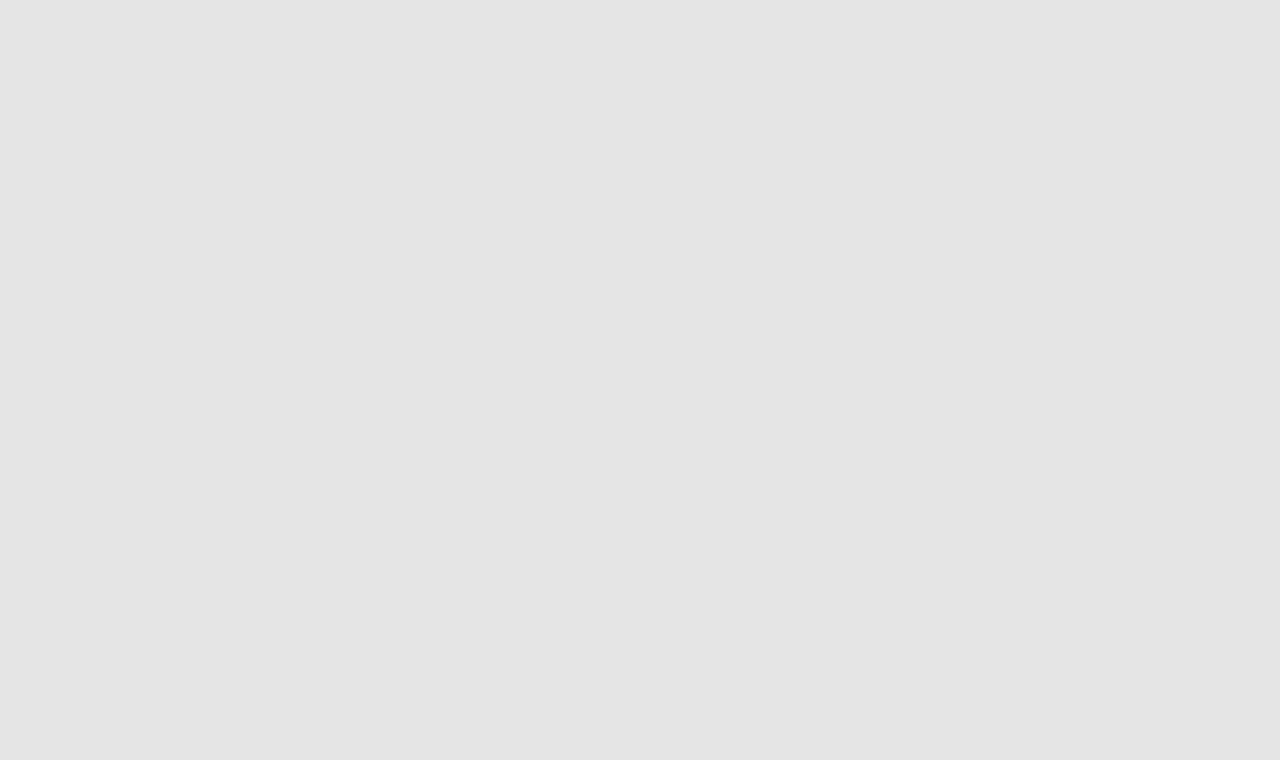
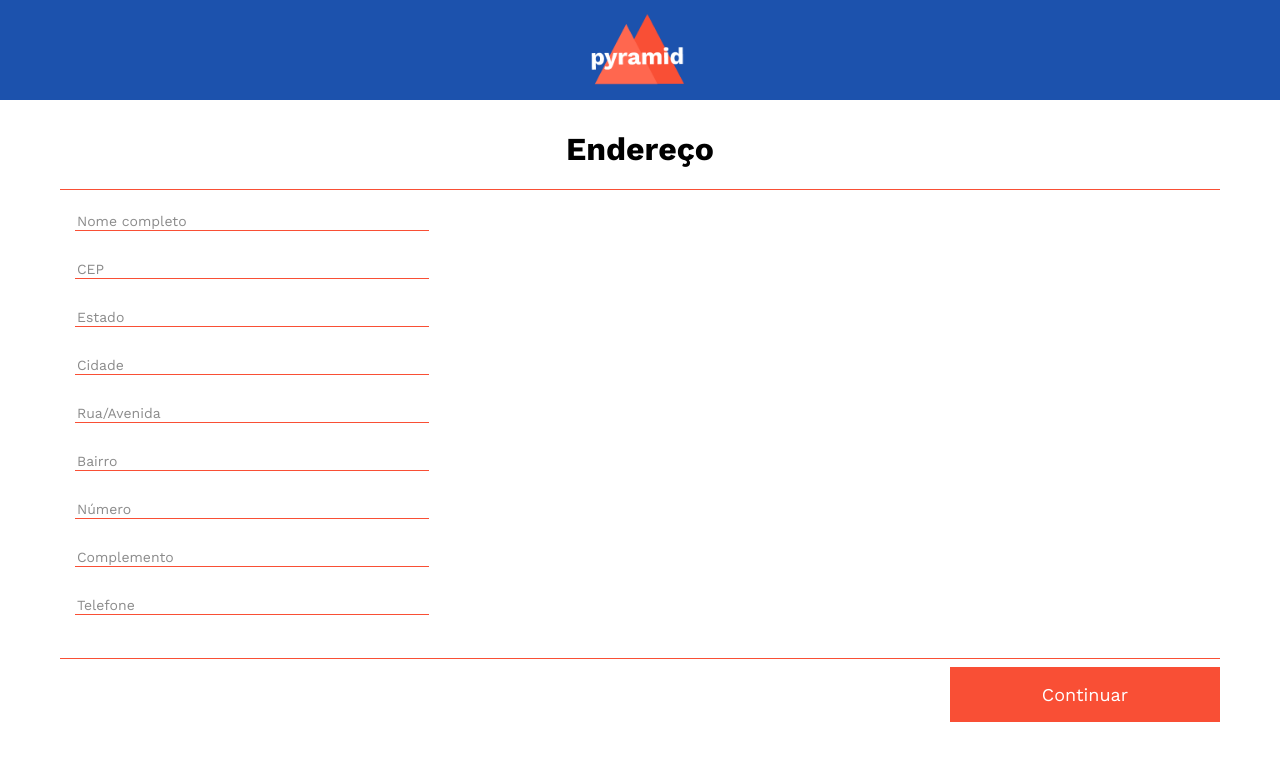
Before and after one commit to vinicalmeida38/pyramid-marketplace, a React (Create React App) app: page /address in a window 1280 px wide. Shown: the top 760 px of the page. Built offline with nearby package versions, Linux system fonts and the light colour scheme.

Commit message:
Address page

```diff
--- a/src/App.css
+++ b/src/App.css
@@ -3,7 +3,6 @@ html {
 }
 
 body {
-  background-color: #e5e5e5;
   margin: 0;
   padding: 0;
 }
@@ -16,6 +15,10 @@ a {
 hr {
   border: 0;
   border-top: 1px solid #f94f35;
+}
+
+input {
+  font-family: inherit;
 }
 
 .button-pyramid {
@@ -34,5 +37,32 @@ hr {
 }
 
 .title-pyramid {
+  margin-top: 0;
   text-align: center;
 }
+
+.input-pyramid {
+  border: none;
+  border-bottom: 1px solid #f94f35;
+  width: 350px;
+  outline: none;
+}
+
+.input-pyramid::-webkit-input-placeholder {
+  font-family: "Work Sans", sans-serif;
+  color: #8b8b8b;
+  font-size: 14px;
+}
+
+.step-button {
+  margin: 20px 0;
+  text-align: right;
+}
+
+.content-container {
+  background-color: #fff;
+  width: auto;
+  height: auto;
+  margin: 30px 50px 100px;
+  padding: 10px;
+}
--- a/src/components/Header/Header.css
+++ b/src/components/Header/Header.css
@@ -58,3 +58,8 @@
   text-align: center;
   justify-content: center;
 }
+
+.header-pyramid__logo {
+  padding-bottom: 15px;
+  width: 100px;
+}
--- /dev/null
+++ b/src/components/Header/SimpleHeader.tsx
@@ -0,0 +1,25 @@
+import React from "react";
+import "./Header.css";
+
+import Logo from "../../assets/images/pyramid_logo.png";
+import { Link } from "react-router-dom";
+
+const SimpleHeader = () => {
+  return (
+    <header>
+      <div className="header-pyramid">
+        <div>
+          <Link to="/">
+            <img
+              className="header-pyramid__logo"
+              src={Logo}
+              alt="Pyramid Marketplace logo"
+            />
+          </Link>
+        </div>
+      </div>
+    </header>
+  );
+};
+
+export default SimpleHeader;
--- /dev/null
+++ b/src/pages/Address/Address.css
@@ -0,0 +1,13 @@
+.input-pyramid {
+  margin: 15px;
+}
+
+.address-form {
+  display: flex;
+  flex-direction: column;
+}
+
+.content-container {
+  margin-top: 20px;
+  margin-bottom: 0;
+}
--- /dev/null
+++ b/src/pages/Address/Address.tsx
@@ -0,0 +1,92 @@
+import React from "react";
+import "./Address.css";
+
+import SimpleHeader from "../../components/Header/SimpleHeader";
+
+const Address = () => {
+  return (
+    <>
+      <SimpleHeader />
+      <div className="content-container">
+        <div>
+          <h1 className="title-pyramid">Endereço</h1>
+        </div>
+        <hr />
+        <form className="address-form">
+          <input
+            className="input-pyramid"
+            type="text"
+            name="name"
+            id="name"
+            placeholder="Nome completo"
+          />
+          <input
+            className="input-pyramid"
+            type="text"
+            name="cep"
+            id="cep"
+            placeholder="CEP"
+          />
+          <input
+            className="input-pyramid"
+            type="text"
+            name="state"
+            id="state"
+            placeholder="Estado"
+          />
+          <input
+            className="input-pyramid"
+            type="text"
+            name="city"
+            id="city"
+            placeholder="Cidade"
+          />
+          <input
+            className="input-pyramid"
+            type="text"
+            name="street"
+            id="street"
+            placeholder="Rua/Avenida"
+          />
+          <input
+            className="input-pyramid"
+            type="text"
+            name="district"
+            id="district"
+            placeholder="Bairro"
+          />
+          <input
+            className="input-pyramid"
+            type="text"
+            name="number"
+            id="number"
+            placeholder="Número"
+          />
+          <input
+            className="input-pyramid"
+            type="text"
+            name="complement"
+            id="complement"
+            placeholder="Complemento"
+          />
+          <input
+            className="input-pyramid"
+            type="text"
+            name="contact"
+            id="contact"
+            placeholder="Telefone"
+          />
+
+          <div className="step-button">
+            <hr />
+            <button className="button-pyramid" type="submit">
+              Continuar
+            </button>
+          </div>
+        </form>
+      </div>
+    </>
+  );
+};
+
+export default Address;
--- a/src/pages/Cart/Cart.css
+++ b/src/pages/Cart/Cart.css
@@ -5,8 +5,3 @@
   margin: 30px 50px 100px;
   padding: 10px;
 }
-
-.shopping-cart__btn {
-  margin: 20px 0;
-  text-align: right;
-}
--- a/src/pages/Cart/Cart.tsx
+++ b/src/pages/Cart/Cart.tsx
@@ -1,4 +1,5 @@
 import React from "react";
+import { Link } from "react-router-dom";
 import Header from "../../components/Header/Header";
 import ProductCart from "../../components/ProductCart/ProductCart";
 import "./Cart.css";
@@ -7,7 +8,6 @@ const Cart = () => {
   return (
     <>
       <Header />
-
       <div className="shopping-cart__container">
         <h1 className="title-pyramid">Carrinho de compras</h1>
         <hr />
@@ -16,8 +16,10 @@ const Cart = () => {
           name="Mouse multilaser"
           price="32,90"
         />
-        <div className="shopping-cart__btn">
-          <button className="button-pyramid">Comprar</button>
+        <div className="step-button">
+          <Link to="/address">
+            <button className="button-pyramid">Comprar</button>
+          </Link>
         </div>
       </div>
     </>
--- a/src/routes.tsx
+++ b/src/routes.tsx
@@ -1,5 +1,6 @@
 import React from "react";
 import { Route, BrowserRouter } from "react-router-dom";
+import Address from "./pages/Address/Address";
 import Cart from "./pages/Cart/Cart";
 import Home from "./pages/Home/Home";
 import ProductDetails from "./pages/ProductDetails/ProductDetails";
@@ -10,6 +11,7 @@ const Routes = () => {
       <Route component={Home} path="/" exact />
       <Route component={ProductDetails} path="/product-details/:id" />
       <Route component={Cart} path="/shopping-cart" />
+      <Route component={Address} path="/address" />
     </BrowserRouter>
   );
 };
```
